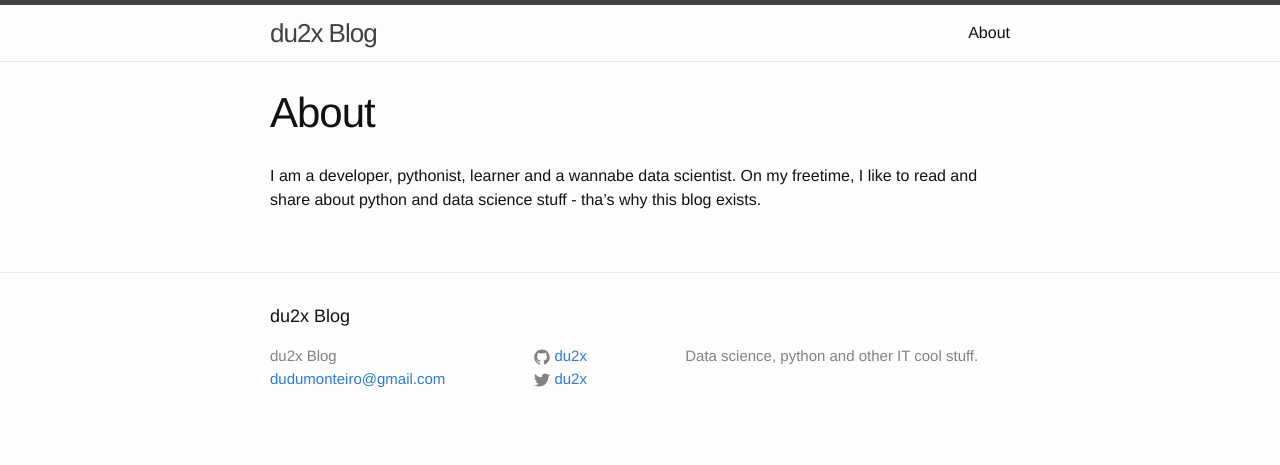
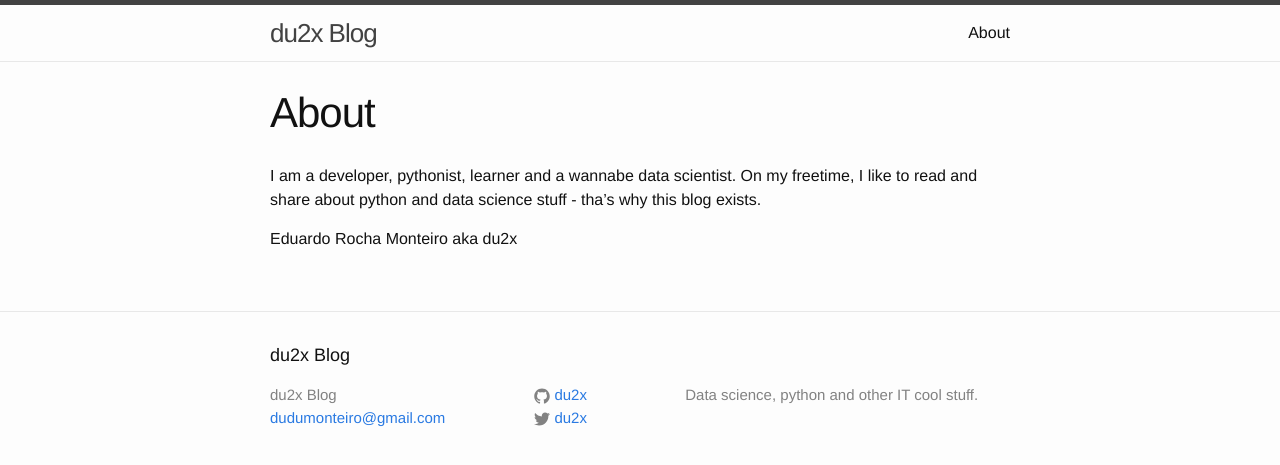
Before and after one commit to du2x/du2x.github.io, a Jekyll site: the page built from about.md, in a window 1280 px wide. Shown: the top 465 px of the page. Built offline with Jekyll 4.4.1, drawn with Linux system fonts in a browser that asks for light colours.

Commit message:
Added my name in about

```diff
--- a/about.md
+++ b/about.md
@@ -6,3 +6,5 @@ permalink: /about/
 
 I am a developer, pythonist, learner and a wannabe data scientist.
 On my freetime, I like to read and share about python and data science stuff - tha's why this blog exists.
+
+Eduardo Rocha Monteiro aka du2x
```
